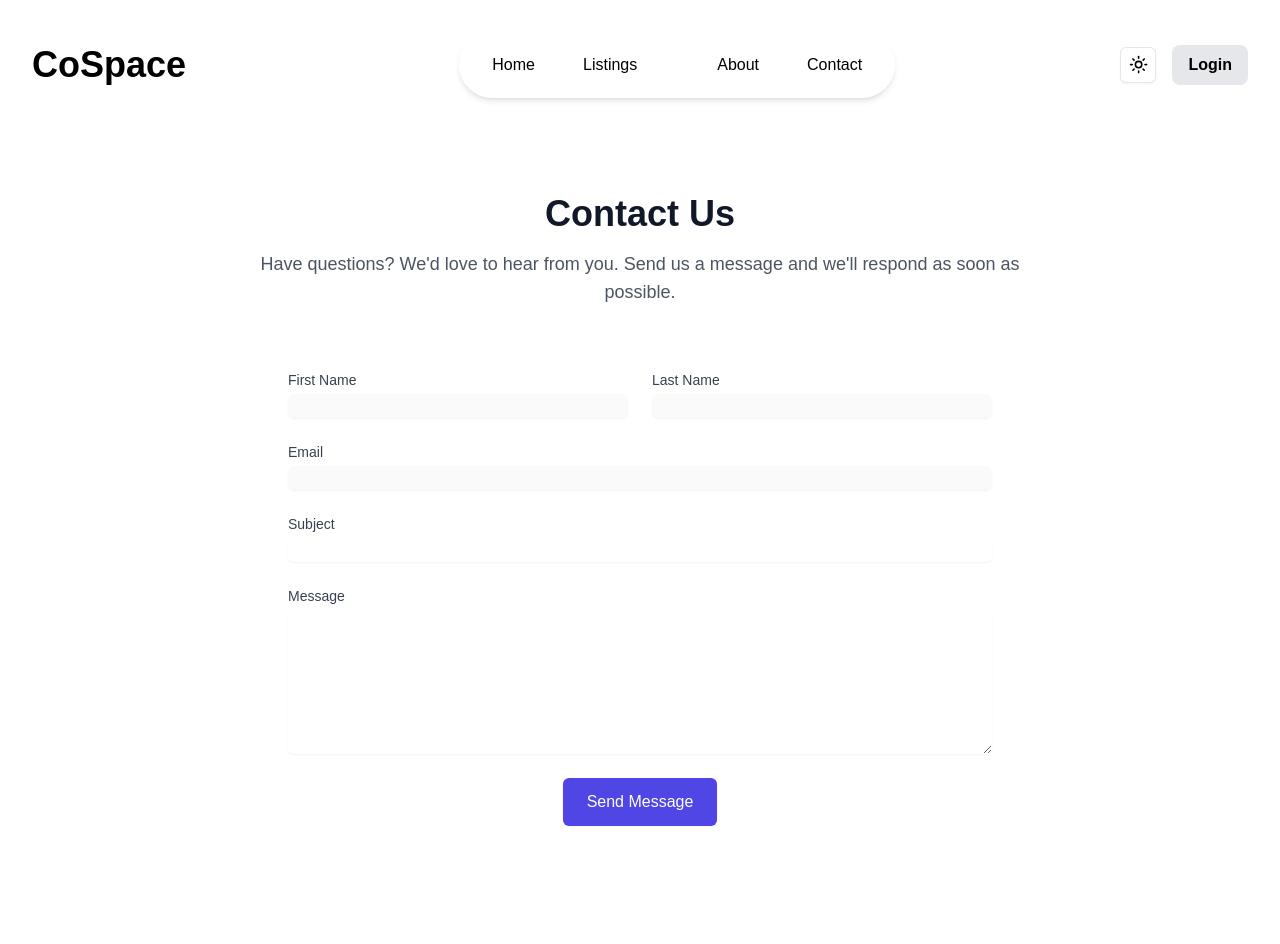
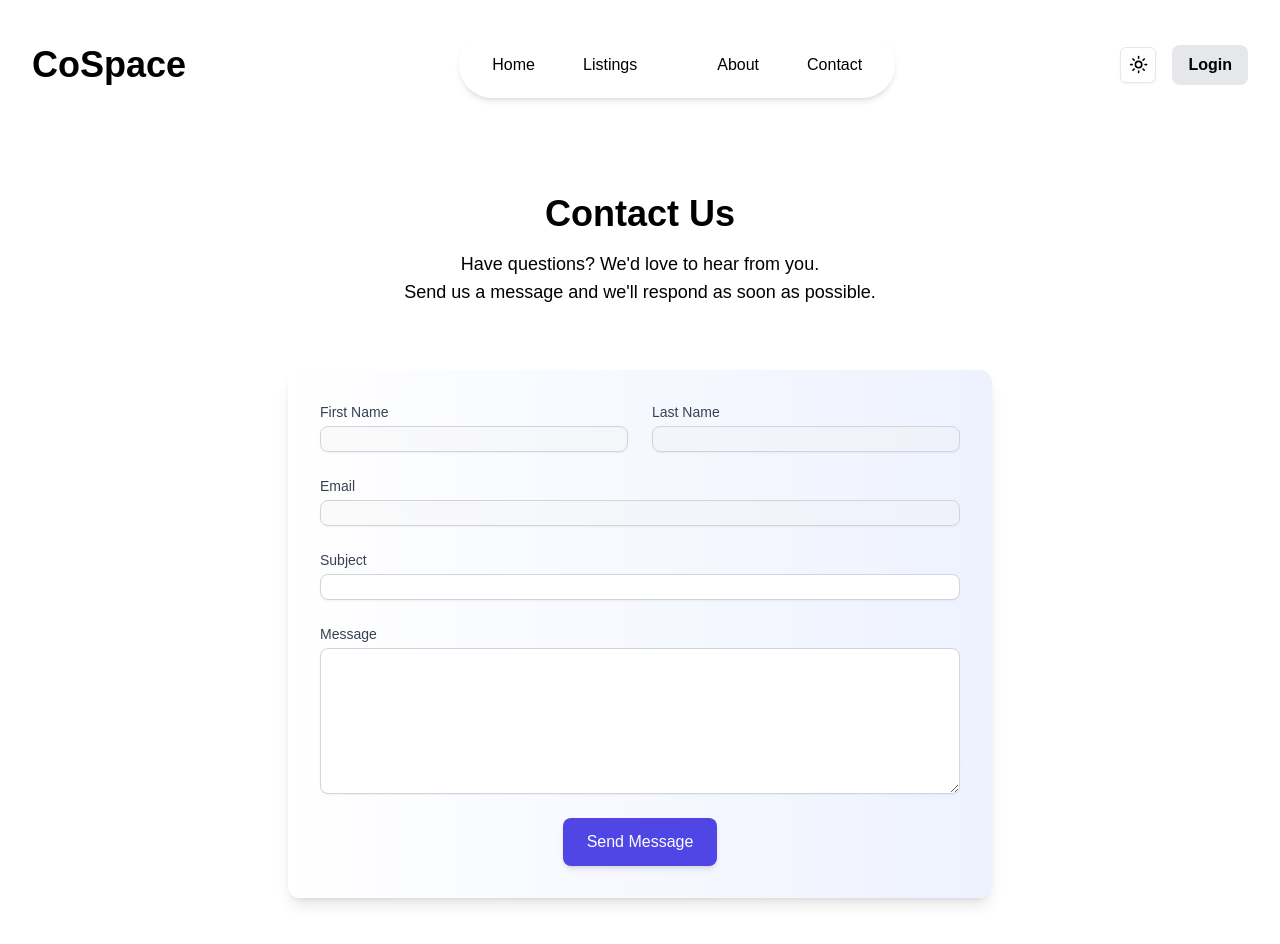
Before and after one commit to datasheng/csc336-teamproject-repo-bny, a Next.js app in the folder client/: page /contact in a window 1280 px wide. Shown: the top 944 px of the page. Before the commit the page ends 922 px from the top, so only its background shows below. Built offline with nearby package versions, Linux system fonts and the light colour scheme; no server answers.

Commit message:
reformat, add styling for contact page

```diff
--- a/client/app/contact/page.tsx
+++ b/client/app/contact/page.tsx
@@ -1,120 +1,118 @@
-'use client'
+'use client';
+
 import Header from '@/components/Header';
-import React, { useEffect, useState } from 'react'
+import React, { useEffect, useState } from 'react';
 import { createClient } from '@/utils/supabase/client';
 
 const ContactPage = () => {
-  const supabase = createClient()
-  const [loading, setLoading] = useState(true)
+  const supabase = createClient();
+  const [loading, setLoading] = useState(true);
   const [formData, setFormData] = useState({
     first_name: '',
     last_name: '',
     email: '',
     subject: '',
-    message: ''
-  })
-  const [statusMessage, setStatusMessage] = useState('')
-  const [submitting, setSubmitting] = useState(false)
+    message: '',
+  });
+  const [statusMessage, setStatusMessage] = useState('');
+  const [submitting, setSubmitting] = useState(false);
 
   useEffect(() => {
     const getProfile = async () => {
       try {
-        const { data: { user } } = await supabase.auth.getUser()
+        const { data: { user } } = await supabase.auth.getUser();
         if (user) {
           const { data, error } = await supabase
             .from('user')
             .select('first_name, last_name, email')
             .eq('user_id', user.id)
-            .single()
+            .single();
 
-          if (error) throw error
+          if (error) throw error;
 
           if (data) {
-            setFormData(prev => ({
+            setFormData((prev) => ({
               ...prev,
               first_name: data.first_name || '',
               last_name: data.last_name || '',
-              email: data.email || ''
-            }))
+              email: data.email || '',
+            }));
           }
         }
       } catch (error) {
-        console.error('Error:', error)
+        console.error('Error:', error);
       } finally {
-        setLoading(false)
+        setLoading(false);
       }
-    }
+    };
 
-    getProfile()
-  }, [supabase])
+    getProfile();
+  }, [supabase]);
 
-  const handleChange = (
-    e: React.ChangeEvent<HTMLInputElement | HTMLTextAreaElement>
-  ) => {
-    setFormData(prev => ({
+  const handleChange = (e: React.ChangeEvent<HTMLInputElement | HTMLTextAreaElement>) => {
+    setFormData((prev) => ({
       ...prev,
-      [e.target.name]: e.target.value
-    }))
-  }
+      [e.target.name]: e.target.value,
+    }));
+  };
 
   const handleSubmit = async (e: React.FormEvent) => {
-    e.preventDefault()
-    setSubmitting(true)
+    e.preventDefault();
+    setSubmitting(true);
 
     try {
-      const { data: { user } } = await supabase.auth.getUser()
-
+      const { data: { user } } = await supabase.auth.getUser();
       const { error } = await supabase
         .from('contact_form_submissions')
         .insert({
           user_id: user?.id || null,
           subject: formData.subject,
           message: formData.message,
-          status: 'pending'
-        })
+          status: 'pending',
+        });
 
-      if (error) throw error
+      if (error) throw error;
 
-      setStatusMessage('Message sent successfully!')
-      // Reset form fields except user data
-      setFormData(prev => ({
+      setStatusMessage('Message sent successfully!');
+      setFormData((prev) => ({
         ...prev,
         subject: '',
-        message: ''
-      }))
+        message: '',
+      }));
     } catch (error) {
-      console.error('Error:', error)
-      setStatusMessage('Error sending message')
+      console.error('Error:', error);
+      setStatusMessage('Error sending message');
     } finally {
-      setSubmitting(false)
+      setSubmitting(false);
     }
-  }
+  };
 
   if (loading) {
-    return <div>Loading...</div>
+    return <div className="text-center py-20">Loading...</div>;
   }
 
   return (
+
     <div className="min-h-screen bg-white dark:bg-gray-900">
-      <Header/>
+      <Header />
       {/* Header Section */}
-      <div className="py-16 px-4 sm:px-6 lg:px-8">
-        <div className="max-w-3xl mx-auto text-center">
-          <h1 className="text-4xl font-bold text-gray-900 dark:text-white mb-4">Contact Us</h1>
-          <p className="text-lg text-gray-600 dark:text-gray-300">
-            Have questions? We'd love to hear from you. Send us a message and we'll respond as soon as possible.
-          </p>
+      <div className="py-16 px-4 sm:px-6 lg:px-8 text-center text-white">
+        <div className="max-w-3xl mx-auto">
+          <h1 className="text-4xl font-extrabold mb-4 text-black">Contact Us</h1>
+          <p className="text-lg text-black">
+      Have questions? We'd love to hear from you. <br />
+      Send us a message and we'll respond as soon as possible.
+    </p>
         </div>
       </div>
 
       {/* Contact Form */}
       <div className="max-w-3xl mx-auto px-4 sm:px-6 lg:px-8 pb-24">
-        <form onSubmit={handleSubmit} className="space-y-6">
+        <form onSubmit={handleSubmit} className="space-y-6 bg-gradient-to-r from-white to-indigo-50 p-8 rounded-xl shadow-lg">
+          {/* First Name & Last Name */}
           <div className="grid grid-cols-1 gap-6 sm:grid-cols-2">
             <div>
-              <label htmlFor="first_name" className="block text-sm font-medium text-gray-700 dark:text-gray-200">
-                First Name
-              </label>
+              <label htmlFor="first_name" className="block text-sm font-medium text-gray-700">First Name</label>
               <input
                 type="text"
                 name="first_name"
@@ -122,14 +120,12 @@ const ContactPage = () => {
                 value={formData.first_name}
                 onChange={handleChange}
                 disabled
-                className="mt-1 block w-full rounded-md border-gray-300 shadow-sm focus:border-indigo-500 focus:ring-indigo-500 dark:bg-gray-800 dark:border-gray-600 dark:text-white"
+                className="mt-1 block w-full rounded-lg border border-gray-300 shadow-sm focus:ring-indigo-500 focus:border-indigo-500 dark:bg-gray-800 dark:border-gray-600 dark:text-white"
               />
             </div>
 
             <div>
-              <label htmlFor="last_name" className="block text-sm font-medium text-gray-700 dark:text-gray-200">
-                Last Name
-              </label>
+              <label htmlFor="last_name" className="block text-sm font-medium text-gray-700">Last Name</label>
               <input
                 type="text"
                 name="last_name"
@@ -137,15 +133,14 @@ const ContactPage = () => {
                 value={formData.last_name}
                 onChange={handleChange}
                 disabled
-                className="mt-1 block w-full rounded-md border-gray-300 shadow-sm focus:border-indigo-500 focus:ring-indigo-500 dark:bg-gray-800 dark:border-gray-600 dark:text-white"
+                className="mt-1 block w-full rounded-lg border border-gray-300 shadow-sm focus:ring-indigo-500 focus:border-indigo-500 dark:bg-gray-800 dark:border-gray-600 dark:text-white"
               />
             </div>
           </div>
 
+          {/* Email */}
           <div>
-            <label htmlFor="email" className="block text-sm font-medium text-gray-700 dark:text-gray-200">
-              Email
-            </label>
+            <label htmlFor="email" className="block text-sm font-medium text-gray-700">Email</label>
             <input
               type="email"
               name="email"
@@ -153,14 +148,13 @@ const ContactPage = () => {
               value={formData.email}
               onChange={handleChange}
               disabled
-              className="mt-1 block w-full rounded-md border-gray-300 shadow-sm focus:border-indigo-500 focus:ring-indigo-500 dark:bg-gray-800 dark:border-gray-600 dark:text-white"
+              className="mt-1 block w-full rounded-lg border border-gray-300 shadow-sm focus:ring-indigo-500 focus:border-indigo-500 dark:bg-gray-800 dark:border-gray-600 dark:text-white"
             />
           </div>
 
+          {/* Subject */}
           <div>
-            <label htmlFor="subject" className="block text-sm font-medium text-gray-700 dark:text-gray-200">
-              Subject
-            </label>
+            <label htmlFor="subject" className="block text-sm font-medium text-gray-700">Subject</label>
             <input
               type="text"
               name="subject"
@@ -168,14 +162,13 @@ const ContactPage = () => {
               value={formData.subject}
               onChange={handleChange}
               required
-              className="mt-1 block w-full rounded-md border-gray-300 shadow-sm focus:border-indigo-500 focus:ring-indigo-500 dark:bg-gray-800 dark:border-gray-600 dark:text-white"
+              className="mt-1 block w-full rounded-lg border border-gray-300 shadow-sm focus:ring-indigo-500 focus:border-indigo-500 dark:bg-gray-800 dark:border-gray-600 dark:text-white"
             />
           </div>
 
+          {/* Message */}
           <div>
-            <label htmlFor="message" className="block text-sm font-medium text-gray-700 dark:text-gray-200">
-              Message
-            </label>
+            <label htmlFor="message" className="block text-sm font-medium text-gray-700">Message</label>
             <textarea
               name="message"
               id="message"
@@ -183,21 +176,23 @@ const ContactPage = () => {
               value={formData.message}
               onChange={handleChange}
               required
-              className="mt-1 block w-full rounded-md border-gray-300 shadow-sm focus:border-indigo-500 focus:ring-indigo-500 dark:bg-gray-800 dark:border-gray-600 dark:text-white"
+              className="mt-1 block w-full rounded-lg border border-gray-300 shadow-sm focus:ring-indigo-500 focus:border-indigo-500 dark:bg-gray-800 dark:border-gray-600 dark:text-white"
             />
           </div>
 
+          {/* Status Message */}
           {statusMessage && (
             <div className={`mt-4 text-center ${statusMessage.includes('Error') ? 'text-red-600' : 'text-green-600'}`}>
               {statusMessage}
             </div>
           )}
 
+          {/* Submit Button */}
           <div className="flex justify-center">
             <button
               type="submit"
               disabled={submitting}
-              className="px-6 py-3 bg-indigo-600 hover:bg-indigo-700 text-white font-medium rounded-md shadow-sm disabled:opacity-50"
+              className="px-6 py-3 bg-indigo-600 hover:bg-indigo-700 text-white font-medium rounded-lg shadow-md disabled:opacity-50 transition-colors duration-300"
             >
               {submitting ? 'Sending...' : 'Send Message'}
             </button>
@@ -205,7 +200,7 @@ const ContactPage = () => {
         </form>
       </div>
     </div>
-  )
-}
+  );
+};
 
-export default ContactPage
+export default ContactPage;
```
